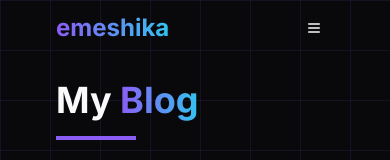
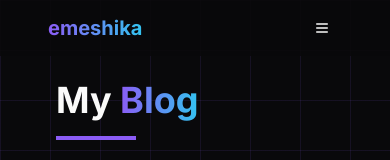
Before and after one commit to emeshika/emeshika.com, a React (Vite) app: page /blog in a window 390 px wide. Shown: the top 160 px of the page. Built offline with nearby package versions, Linux system fonts and the light colour scheme.

Commit message:
change navbar

```diff
--- a/src/components/HeroSection.tsx
+++ b/src/components/HeroSection.tsx
@@ -90,7 +90,7 @@ const HeroSection = () => {
   }, []);
 
   return (
-    <section className="relative w-full min-h-[85vh] flex flex-col justify-center overflow-hidden">
+    <section className="relative w-full min-h-[85vh] flex flex-col justify-center overflow-hidden mt-16 md:mt-0">
       <canvas ref={canvasRef} className="absolute inset-0 z-0" />
 
       <div className="absolute top-20 right-20 w-64 h-64 bg-web3-primary/20 rounded-full blur-3xl"></div>
--- a/src/components/Navbar.tsx
+++ b/src/components/Navbar.tsx
@@ -28,13 +28,13 @@ const Navbar = () => {
   }, []);
 
   return (
-    <nav className={`fixed top-0 left-0 right-0 z-50 w-full py-2 px-6 md:px-12 transition-all duration-300 ${
-      isScrolled
+    <nav className={`fixed top-0 left-0 right-0 z-50 w-full py-2 px-4 md:px-12 transition-all duration-300 ${
+      isScrolled || isMenuOpen
         ? 'bg-background/95 backdrop-blur-md border-b border-border shadow-lg'
-        : 'bg-transparent'
+        : 'bg-background/90 md:bg-transparent'
     }`}>
       <div className="container mx-auto flex items-center justify-between">
-        <Link to="/" className="text-2xl font-bold text-gradient">
+        <Link to="/" className="text-xl md:text-2xl font-bold text-gradient">
           emeshika
         </Link>
 
```
